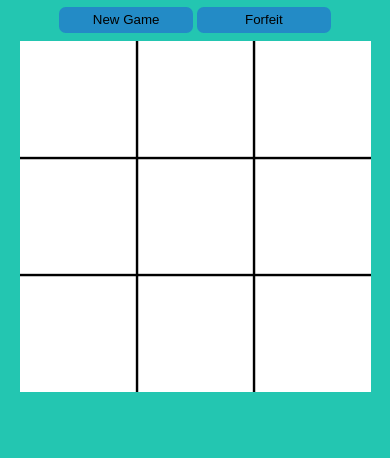
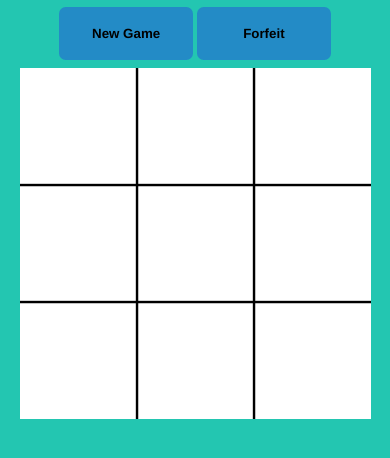
Before and after one commit to DanLB/TicTacToe, a plain HTML site: page static/game.html in a window 390 px wide. Drawn offline with Linux system fonts and the light colour scheme.

Commit message:
Increase button size, especially on small screens.

```diff
--- a/static/style/game.css
+++ b/static/style/game.css
@@ -9,12 +9,14 @@ body
 button {
     margin-top: .5em;
     background-color: #238bc6;
-    height: 2em;
+    height: 3em;
     width: 10em;
     border-radius: .5em;
     box-shadow: none;
     border: none;
     outline: none;
+    font-weight: bold;
+    font-family: Helvetica;
 }
 
 button:hover {
@@ -98,6 +100,10 @@ button:hover {
     #message {
         width: 90vw;
     }
+
+    button {
+        height: 4em;
+    }
 }
 
 .btn {
```
